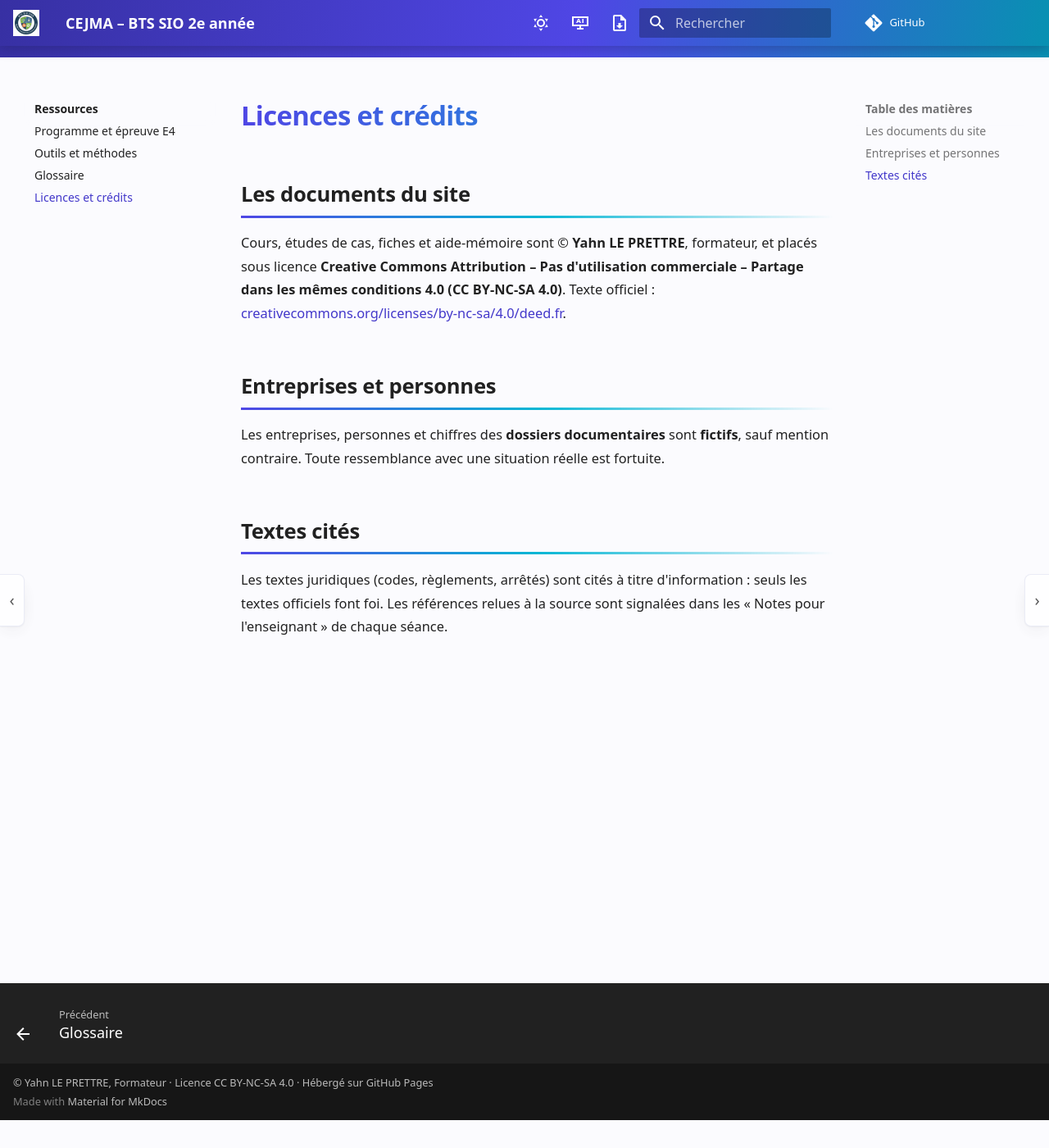
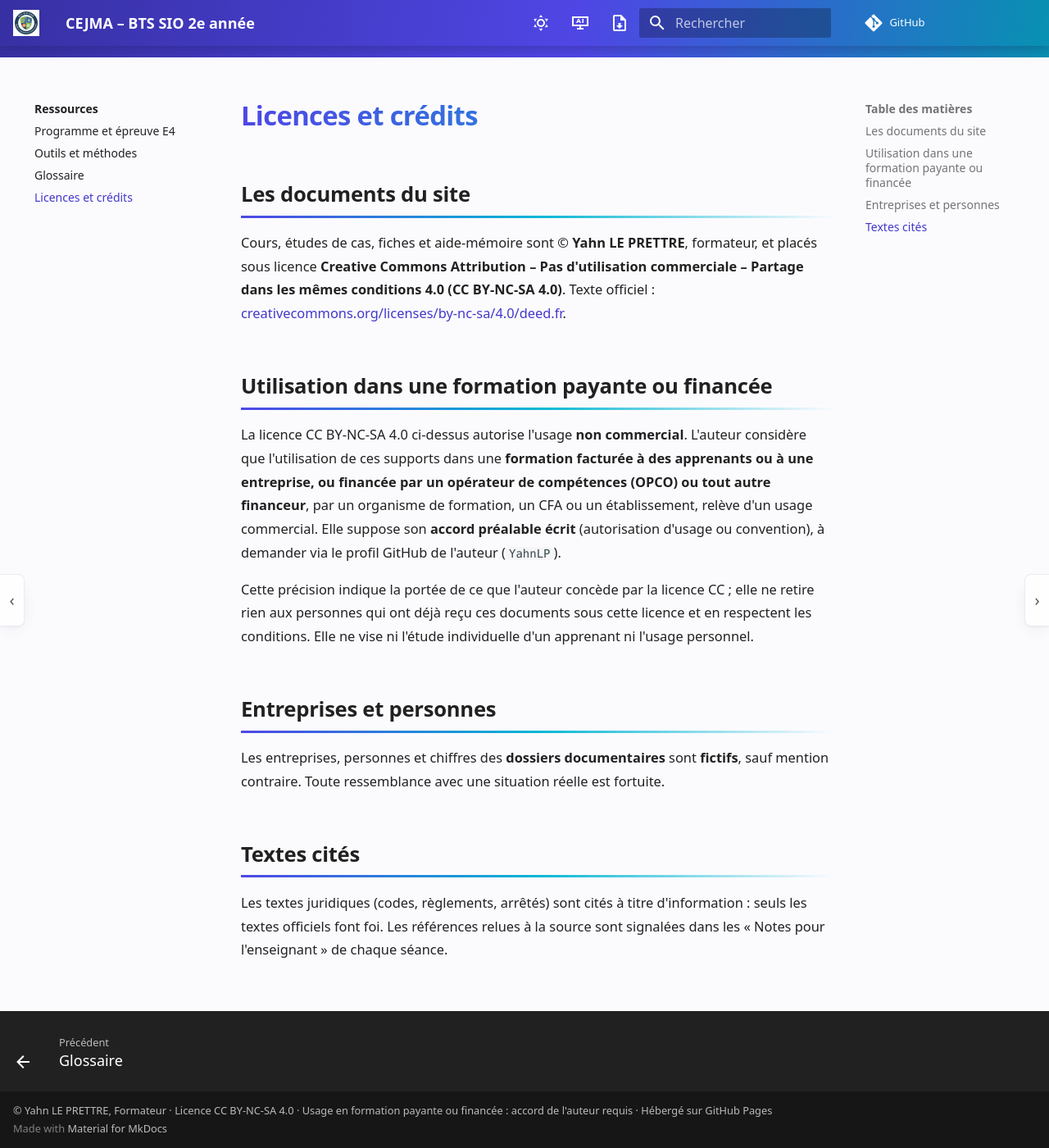
Before and after one commit to YahnLP/bts2-sio-sisr-cejma, an MkDocs documentation site: the page built from docs/ressources/licences.md, in a window 1280 px wide and 1400 px high, scrolled down 34 px. Shown: the whole window at 82% size. Built offline with MkDocs 1.6.1 and Material for MkDocs 9.7.7, drawn with Linux system fonts in a browser that asks for light colours; comment, search, counter and statistics services are not loaded.

Commit message:
Licence : accord préalable pour les formations payantes ou financées
Co-Authored-By: Claude Sonnet 5.5 <noreply@anthropic.com>
Claude-Session: https://claude.ai/code/session_017CiLAM646xnpNNTehG2ybX

```diff
--- a/docs/ressources/licences.md
+++ b/docs/ressources/licences.md
@@ -3,6 +3,12 @@
 ## Les documents du site
 
 Cours, études de cas, fiches et aide-mémoire sont © **Yahn LE PRETTRE**, formateur, et placés sous licence **Creative Commons Attribution – Pas d'utilisation commerciale – Partage dans les mêmes conditions 4.0 (CC BY-NC-SA 4.0)**. Texte officiel : [creativecommons.org/licenses/by-nc-sa/4.0/deed.fr](https://creativecommons.org/licenses/by-nc-sa/4.0/deed.fr).
+
+## Utilisation dans une formation payante ou financée
+
+La licence CC BY-NC-SA 4.0 ci-dessus autorise l'usage **non commercial**. L'auteur considère que l'utilisation de ces supports dans une **formation facturée à des apprenants ou à une entreprise, ou financée par un opérateur de compétences (OPCO) ou tout autre financeur**, par un organisme de formation, un CFA ou un établissement, relève d'un usage commercial. Elle suppose son **accord préalable écrit** (autorisation d'usage ou convention), à demander via le profil GitHub de l'auteur (`YahnLP`).
+
+Cette précision indique la portée de ce que l'auteur concède par la licence CC ; elle ne retire rien aux personnes qui ont déjà reçu ces documents sous cette licence et en respectent les conditions. Elle ne vise ni l'étude individuelle d'un apprenant ni l'usage personnel.
 
 ## Entreprises et personnes
 
--- a/mkdocs.yml
+++ b/mkdocs.yml
@@ -8,6 +8,7 @@ edit_uri: "edit/main/docs/"
 copyright: |
   © Yahn LE PRETTRE, Formateur ·
   <a rel="license" href="https://creativecommons.org/licenses/by-nc-sa/4.0/deed.fr">Licence CC BY-NC-SA 4.0</a>
+  · Usage en formation payante ou financée : accord de l'auteur requis
   · Hébergé sur GitHub Pages
 
 docs_dir: docs
```
Also changed, not shown: README.md (+1 -1 lines).
